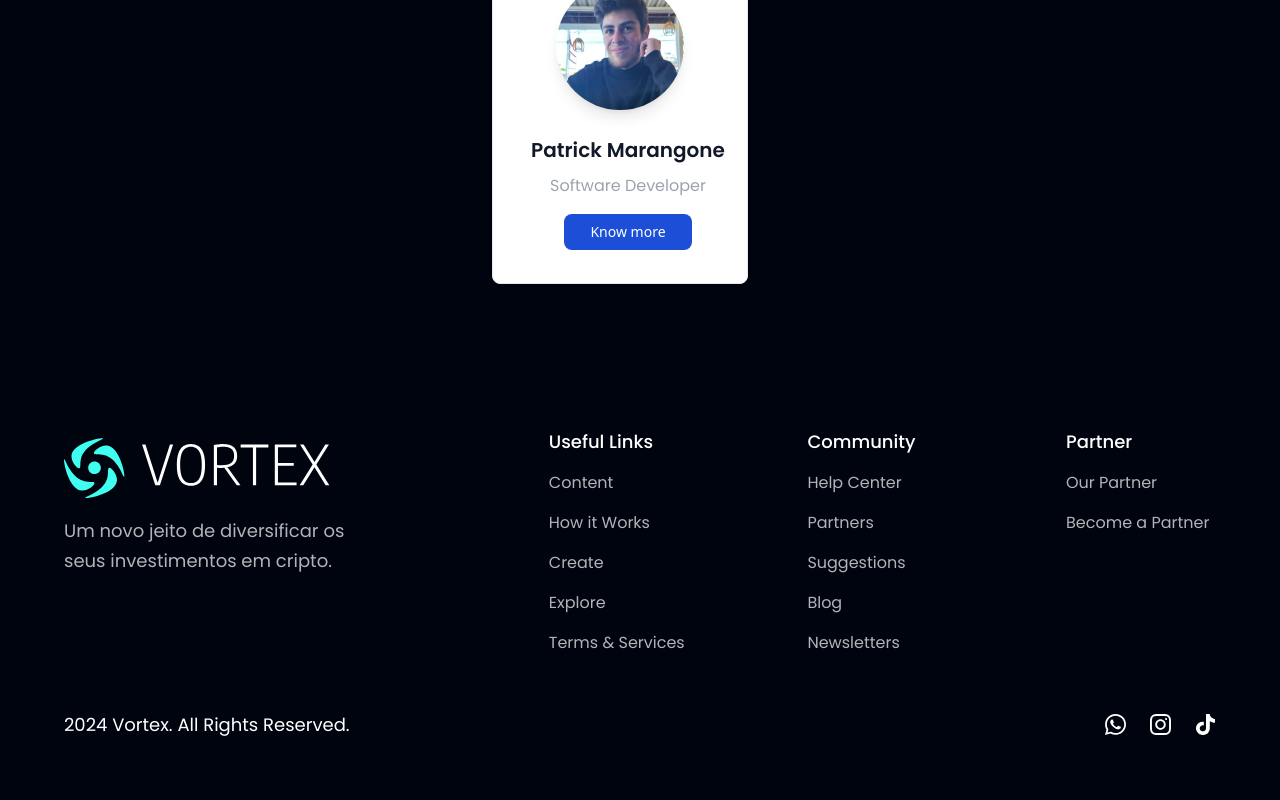
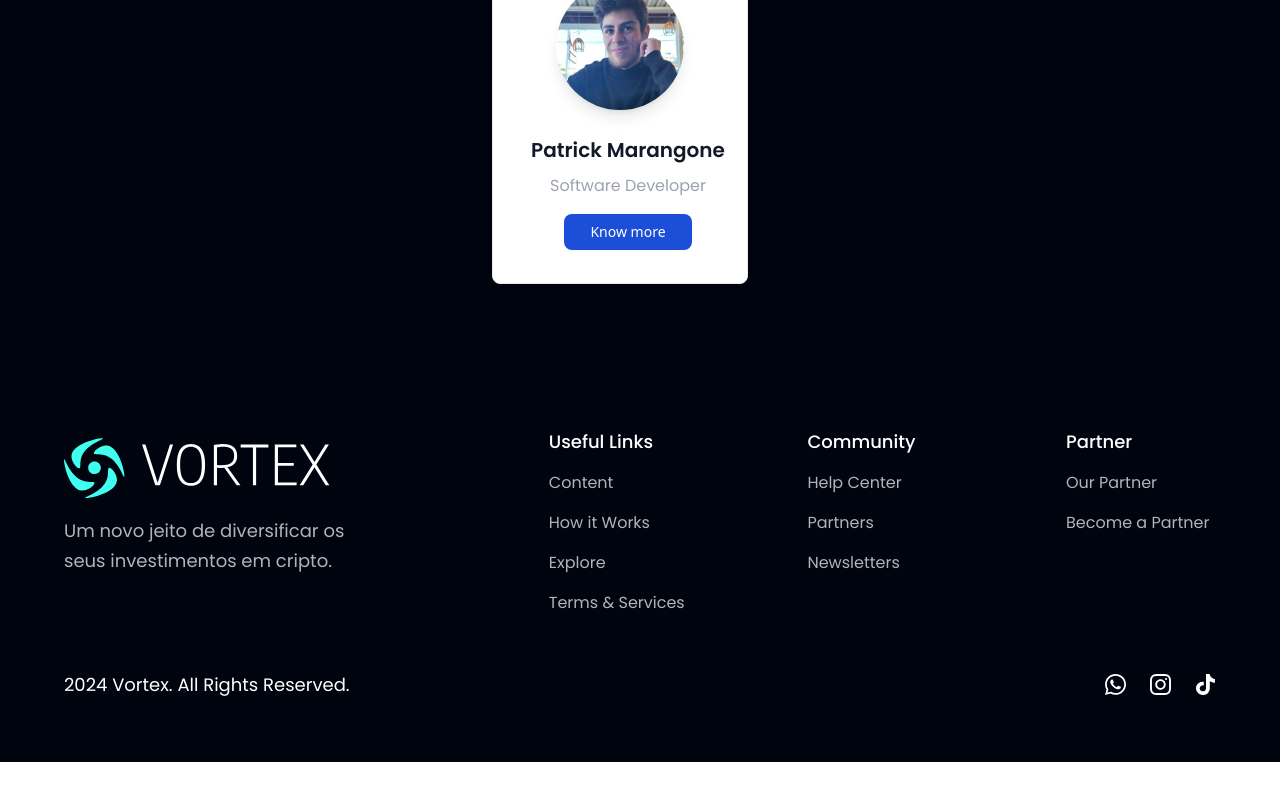
Before and after one commit to VortexMLTrading/Vortex_Front_End, a React (Vite) app in the folder vortex_front_end_test/: page / in a window 1280 px wide. Shown: the part 3331-4131 px from the top of the page. After the commit the page ends 4093 px from the top, so only its background shows below. Built offline with nearby package versions, Linux system fonts and the light colour scheme.

Commit message:
Rearange footer links

```diff
--- a/vortex_front_end_test/src/constants/index.js
+++ b/vortex_front_end_test/src/constants/index.js
@@ -137,10 +137,6 @@ export const footerLinks = [
         link: "https://www.hoobank.com/how-it-works/",
       },
       {
-        name: "Create",
-        link: "https://www.hoobank.com/create/",
-      },
-      {
         name: "Explore",
         link: "https://www.hoobank.com/explore/",
       },
@@ -160,14 +156,6 @@ export const footerLinks = [
       {
         name: "Partners",
         link: "https://www.hoobank.com/partners/",
-      },
-      {
-        name: "Suggestions",
-        link: "https://www.hoobank.com/suggestions/",
-      },
-      {
-        name: "Blog",
-        link: "https://www.hoobank.com/blog/",
       },
       {
         name: "Newsletters",
```
